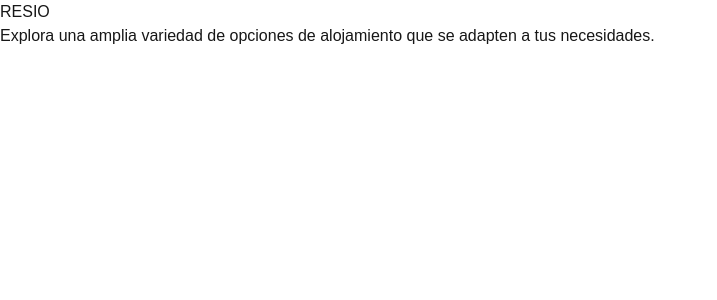
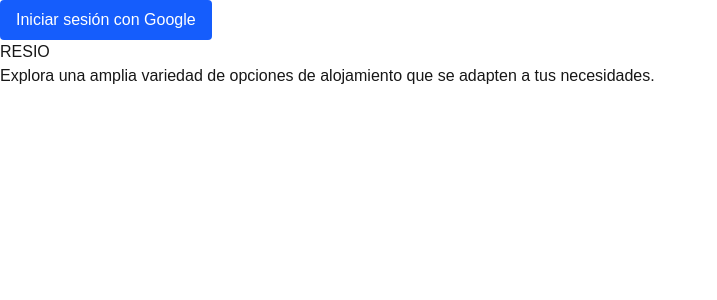
Before and after one commit to GRAMAPHENIA/resio, a Next.js app: page / in a window 1280 px wide. Shown: the top 300 px of the page, without its empty margins (0-717 px from the left). Built offline with nearby package versions, Linux system fonts and the light colour scheme; no server answers.

Commit message:
feat: autenticar con google a usuarios

```diff
--- /dev/null
+++ b/src/app/auth/callback/route.ts
@@ -0,0 +1,5 @@
+import { NextResponse } from 'next/server'
+
+export async function GET() {
+  return NextResponse.redirect('/')
+}
--- a/src/app/page.tsx
+++ b/src/app/page.tsx
@@ -1,6 +1,9 @@
+import LoginButton from "@/components/LoginButton";
+
 export default function Home(){
   return (
     <main>
+      <LoginButton />
       <h1>RESIO</h1>
       <p>Explora una amplia variedad de opciones de alojamiento que se adapten a tus necesidades.</p>
     </main>
--- /dev/null
+++ b/src/components/LoginButton.tsx
@@ -0,0 +1,24 @@
+'use client'
+
+import supabase from "@/lib/supabase/client"
+
+export default function LoginButton() {
+  const handleLogin = async () => {
+    const { error } = await supabase.auth.signInWithOAuth({
+      provider: 'google',
+      options: {
+        redirectTo: `${window.location.origin}/auth/callback`,
+      },
+    })
+    if (error) console.error('Error al iniciar sesión:', error.message)
+  }
+
+  return (
+    <button
+      onClick={handleLogin}
+      className="rounded bg-blue-600 text-white px-4 py-2 hover:bg-blue-700"
+    >
+      Iniciar sesión con Google
+    </button>
+  )
+}
```
